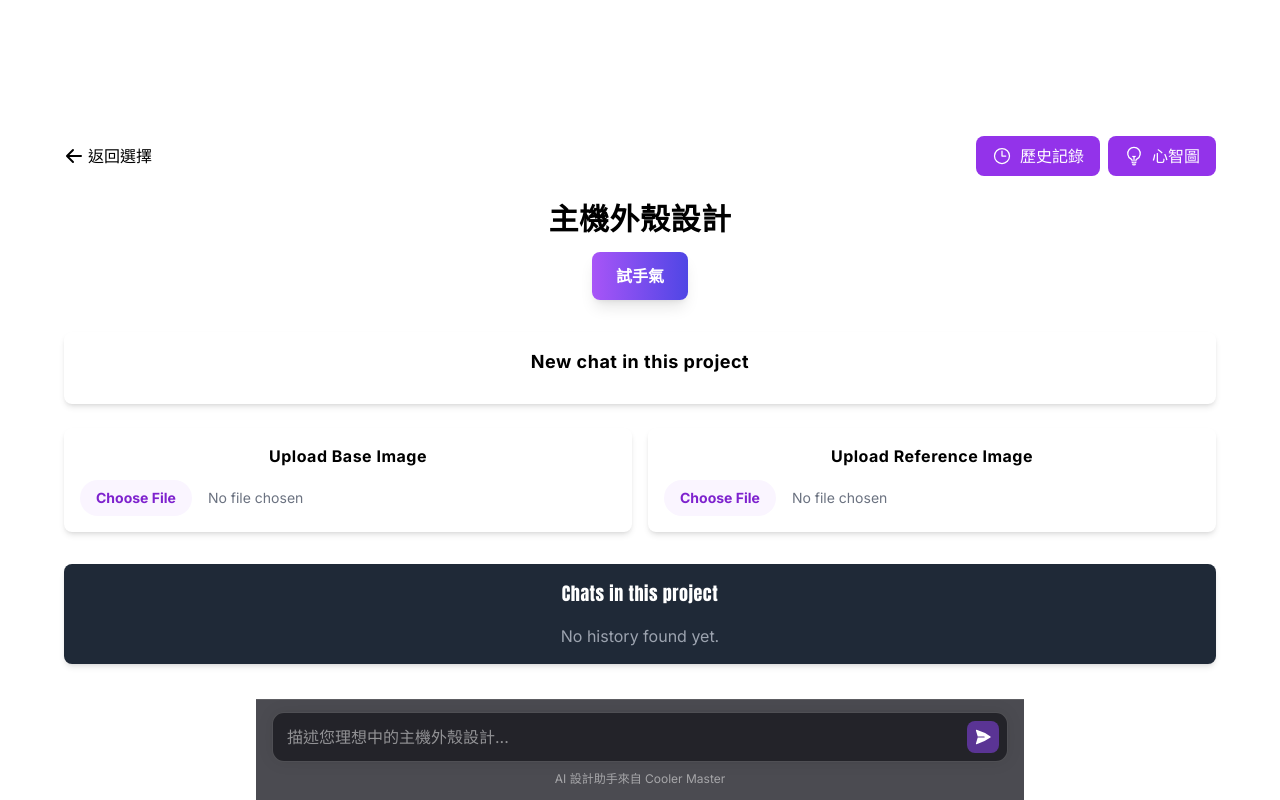
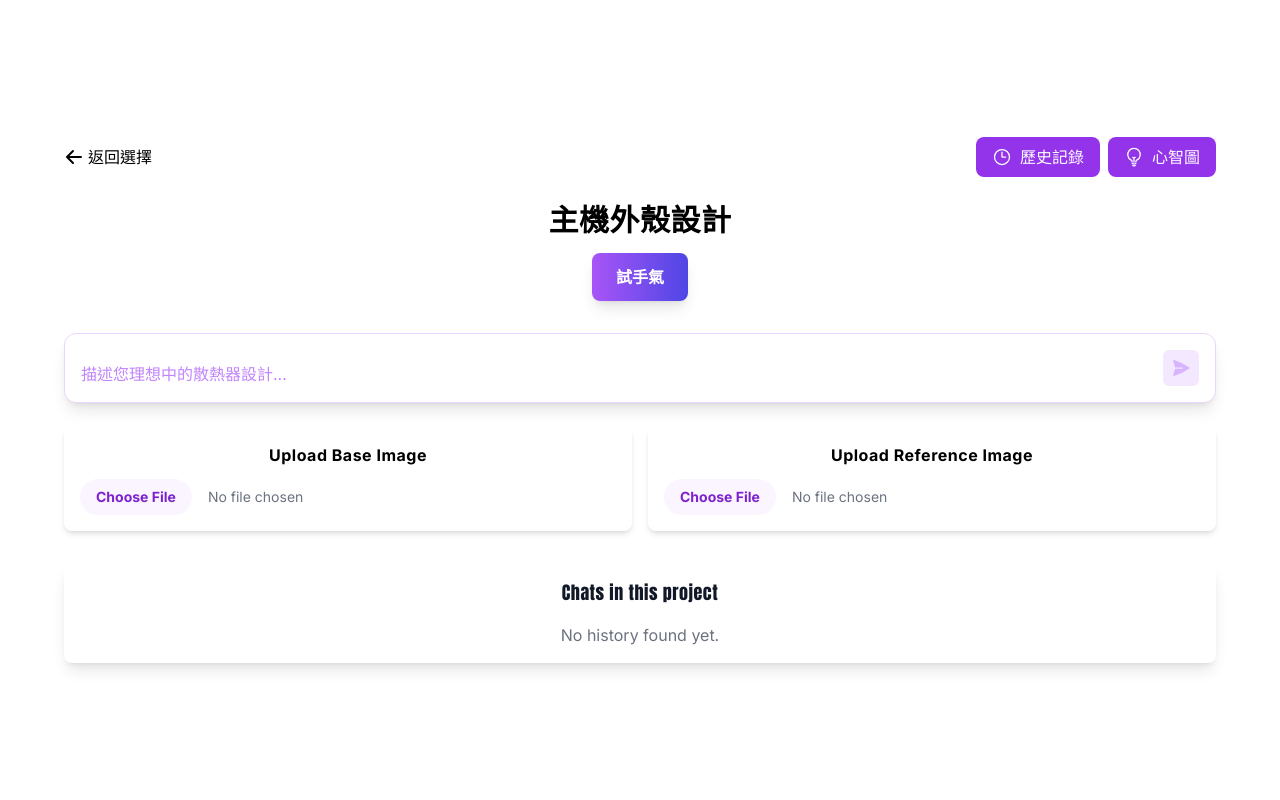
Before and after one commit to Diteaphr/happysing_aws, a React (Create React App) app in the folder frontend/: page /case in a window 1280 px wide. Built offline with nearby package versions, Linux system fonts and the light colour scheme.

Commit message:
Modified Page

```diff
--- a/frontend/src/pages/CasePage.tsx
+++ b/frontend/src/pages/CasePage.tsx
@@ -4,6 +4,8 @@ import './Home.css'; // Reuse the same gradient style
 import ChatInput from '../components/ChatInput';
 import { LightBulbIcon, ClockIcon } from '@heroicons/react/24/outline';
 import { Timeline } from '../components/Timeline';
+import { PaperAirplaneIcon } from '@heroicons/react/24/solid';
+
 
 const CasePage: React.FC = () => {
   const navigate = useNavigate();
@@ -162,17 +164,45 @@ const CasePage: React.FC = () => {
             試手氣
           </button>
         </div>
+{/* ——— New ChatGPT-style Input ——— */}
+<div className="bg-white border border-purple-200 rounded-xl p-4 mb-6 flex items-end space-x-2 shadow-lg">
+  <textarea
+    value={currentPrompt}
+    onChange={e => {
+      setCurrentPrompt(e.target.value);
+      e.target.style.height = 'auto';
+      e.target.style.height = e.target.scrollHeight + 'px';
+    }}
+    onKeyDown={e => {
+      if (e.key === 'Enter' && !e.shiftKey && currentPrompt.trim()) {
+        e.preventDefault();
+        handlePromptSubmit(currentPrompt.trim());
+      }
+    }}
+    placeholder="描述您理想中的散熱器設計..."
+    rows={1}
+    className="
+      flex-1 resize-none overflow-hidden
+      bg-white text-gray-800 placeholder-purple-400
+      focus:outline-none
+    "
+    disabled={loading}
+  />
 
-        {/* New Chat Input */}
-        <div className="bg-white rounded-lg shadow-md p-4 mb-6">
-          <h2 className="text-lg font-extrabold mb-3 text-black font-inter">New chat in this project</h2>
-          <ChatInput
-            onSubmit={handlePromptSubmit}
-            placeholder="描述您理想中的主機外殼設計..."
-            loading={loading}
-            onTextChange={setCurrentPrompt}
-          />
+  <button
+    onClick={() => currentPrompt.trim() && handlePromptSubmit(currentPrompt.trim())}
+    disabled={loading || !currentPrompt.trim()}
+    className={`
+      p-2 rounded-md transition
+      ${currentPrompt.trim()
+        ? 'bg-purple-600 hover:bg-purple-700 text-white'
+        : 'bg-purple-100 text-purple-300 cursor-not-allowed'}
+    `}
+  >
+    <PaperAirplaneIcon className="w-5 h-5" />
+  </button>
 </div>
+
 
         {/* Upload Image Sections */}
         <div className="grid grid-cols-2 gap-4 mb-8">
@@ -216,13 +246,16 @@ const CasePage: React.FC = () => {
           </div>
         </div>
 
-        {/* Timeline Section */}
-        <div className="bg-gray-800 rounded-lg shadow-md p-4">
-          <h2 className="text-lg font-semibold mb-4 text-white">Chats in this project</h2>
+{/* ——— Timeline Section ——— */}
+<div className="bg-white rounded-lg shadow-lg p-4">
+  <h2 className="text-lg font-semibold mb-4 text-gray-900">Chats in this project</h2>
   {timelineNodes.length > 0 ? (
     <div className="space-y-2">
       {timelineNodes.map((node, index) => (
-                <div key={node.id || index} className="p-3 bg-gray-700 rounded-md hover:bg-gray-600 transition-colors">
+        <div
+          key={node.id || index}
+          className="p-3 bg-white rounded-md hover:bg-purple-50 transition-colors shadow-lg"
+        >
           <div className="flex items-start justify-between">
             <div
               onClick={() => handleNodeSelect(node)}
@@ -236,18 +269,18 @@ const CasePage: React.FC = () => {
                 />
               )}
               <div className="flex-1 min-w-0">
-                        <p className="text-sm text-white truncate">{node.data.prompt}</p>
+                <p className="text-sm text-gray-800 truncate">{node.data.prompt}</p>
                 <div className="flex flex-wrap gap-1 mt-1">
-                          {node.data.tags && node.data.tags.map((tag: string, tagIdx: number) => (
+                  {node.data.tags?.map((tag: string, tagIdx: number) => (
                     <span
                       key={tagIdx}
-                              className="px-2 py-1 text-xs bg-gray-600 text-gray-300 rounded-full"
+                      className="px-2 py-1 text-xs bg-purple-100 text-purple-700 rounded-full"
                     >
                       {tag}
                     </span>
                   ))}
                 </div>
-                        <p className="text-xs text-gray-400 mt-1">
+                <p className="text-xs text-gray-500 mt-1">
                   {new Date(node.data.timestamp).toLocaleString()}
                 </p>
               </div>
@@ -263,9 +296,10 @@ const CasePage: React.FC = () => {
       ))}
     </div>
   ) : (
-            <p className="text-gray-400">No history found yet.</p>
+    <p className="text-gray-500">No history found yet.</p>
   )}
 </div>
+
       </div>
     </div>
   );
```
Lines whose indentation alone changed are shown as unchanged.
